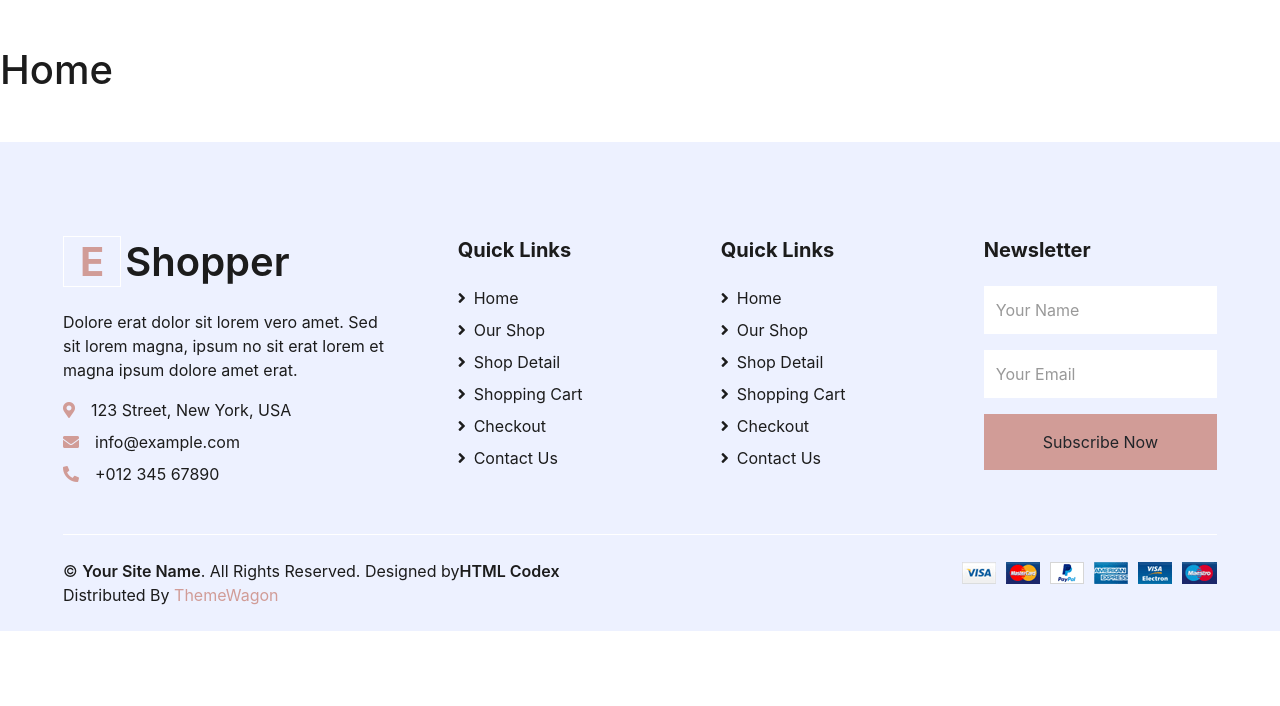
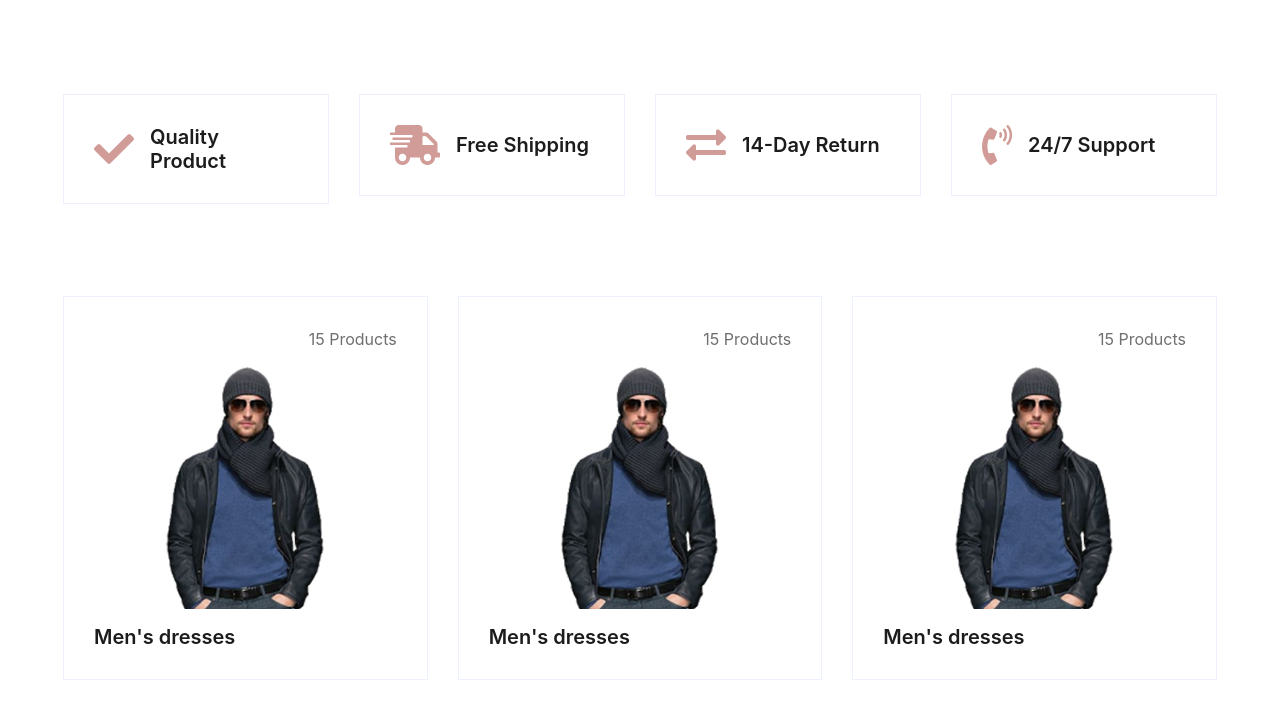
Before and after one commit to anand-rnf/react_tutorial, a React (Vite) app: page / in a window 1280 px wide. Shown: the part 597-1303 px from the top of the page. Before the commit the page ends 1228 px from the top, so only its background shows below. Built offline with nearby package versions, Linux system fonts and the light colour scheme.

Commit message:
components

```diff
--- a/src/Routes/index.jsx
+++ b/src/Routes/index.jsx
@@ -7,7 +7,7 @@ import Shop from "../pages/Shop";
 const AppRoutes = () => {
   return (
     <Routes>
-      <Route path={"/"} element={<Home title="Home Page" />} />
+      <Route path={"/"} element={<Home />} />
       <Route path={"/about"} element={<About />} />
       <Route path={"/shop"} element={<Shop />} />
     </Routes>
--- /dev/null
+++ b/src/components/Home/Categories.jsx
@@ -0,0 +1,43 @@
+import React from "react";
+import Category from "./Category";
+
+const Categories = () => {
+  return (
+    <div className="container-fluid pt-5">
+      <div className="row px-xl-5 pb-3">
+        <Category
+          productCount="15"
+          image="img/cat-1.jpg"
+          categoryName="Men's dresses"
+        />
+        <Category
+          productCount="15"
+          image="img/cat-1.jpg"
+          categoryName="Men's dresses"
+        />
+        <Category
+          productCount="15"
+          image="img/cat-1.jpg"
+          categoryName="Men's dresses"
+        />
+        <Category
+          productCount="15"
+          image="img/cat-1.jpg"
+          categoryName="Men's dresses"
+        />
+        <Category
+          productCount="15"
+          image="img/cat-1.jpg"
+          categoryName="Men's dresses"
+        />
+        <Category
+          productCount="15"
+          image="img/cat-1.jpg"
+          categoryName="Men's dresses"
+        />
+      </div>
+    </div>
+  );
+};
+
+export default Categories;
--- /dev/null
+++ b/src/components/Home/Category.jsx
@@ -0,0 +1,20 @@
+import React from "react";
+
+const Category = ({ productCount, image, categoryName }) => {
+  return (
+    <div className="col-lg-4 col-md-6 pb-1">
+      <div
+        className="cat-item d-flex flex-column border mb-4"
+        style={{ padding: "30px" }}
+      >
+        <p className="text-right">{productCount} Products</p>
+        <a href="" className="cat-img position-relative overflow-hidden mb-3">
+          <img className="img-fluid" src={image} alt="" />
+        </a>
+        <h5 className="font-weight-semi-bold m-0">{categoryName}</h5>
+      </div>
+    </div>
+  );
+};
+
+export default Category;
--- /dev/null
+++ b/src/components/Home/Feature.jsx
@@ -0,0 +1,17 @@
+import React from "react";
+
+const Feature = ({ icon, name }) => {
+  return (
+    <div className="col-lg-3 col-md-6 col-sm-12 pb-1">
+      <div
+        className="d-flex align-items-center border mb-4"
+        style={{ padding: "30px" }}
+      >
+        <h1 className={`${icon} text-primary m-0 mr-3`}></h1>
+        <h5 className="font-weight-semi-bold m-0">{name}</h5>
+      </div>
+    </div>
+  );
+};
+
+export default Feature;
--- /dev/null
+++ b/src/components/Home/Featured.jsx
@@ -0,0 +1,17 @@
+import React from "react";
+import Feature from "./Feature";
+
+const Featured = () => {
+  return (
+    <div className="container-fluid pt-5">
+      <div className="row px-xl-5 pb-3">
+        <Feature icon="fa fa-check" name="Quality Product" />
+        <Feature icon="fa fa-shipping-fast" name="Free Shipping" />
+        <Feature icon="fas fa-exchange-alt" name="14-Day Return" />
+        <Feature icon="fa fa-phone-volume" name="24/7 Support" />
+      </div>
+    </div>
+  );
+};
+
+export default Featured;
--- a/src/pages/Home/index.jsx
+++ b/src/pages/Home/index.jsx
@@ -1,12 +1,13 @@
 import React from "react";
-import { Link } from "react-router-dom";
-import axios from "axios";
+import Categories from "../../components/Home/Categories";
+import Featured from "../../components/Home/Featured";
 import Layout from "../../components/Layout";
 
-const Home = ({ title }) => {
+const Home = () => {
   return (
     <Layout>
-      <h1>Home</h1>
+      <Featured />
+      <Categories />
     </Layout>
   );
 };
```
